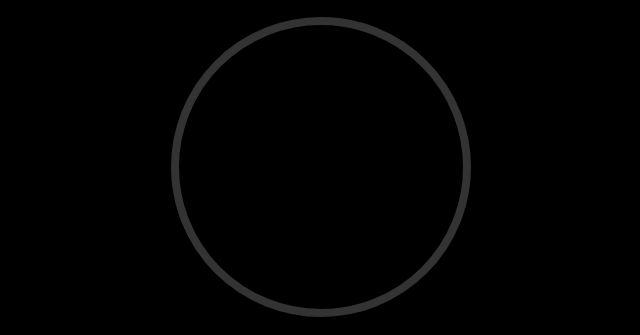
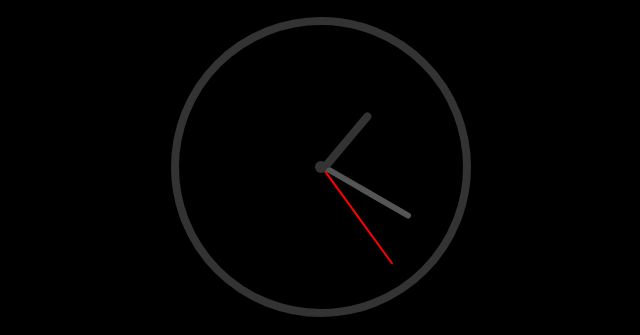
Before and after one commit to Z-Fikri17/MyProject, a plain HTML site: page alpineclock-main/index.html in a window 1280 px wide. Shown: the part 40-375 px from the top of the page, without its empty margins (149-789 px from the left). Drawn offline with nearby package versions, Linux system fonts and the light colour scheme; files that its build step writes are made by us from their sources; no server answers.

Commit message:
Update index.html

```diff
--- a/alpineclock-main/index.html
+++ b/alpineclock-main/index.html
@@ -182,6 +182,48 @@
   margin-left: -15px;
 }
 
+    .hand {
+    position: absolute;
+    bottom: 50%;
+    left: 50%;
+    transform-origin: bottom center;
+    background-color: #333;
+    border-radius: 4px;
+  }
+
+  .hour {
+    width: 8px;
+    height: 70px;
+    background-color: #333;
+    z-index: 3;
+  }
+
+  .minute {
+    width: 6px;
+    height: 100px;
+    background-color: #555;
+    z-index: 2;
+  }
+
+  .second {
+    width: 2px;
+    height: 120px;
+    background-color: red;
+    z-index: 1;
+  }
+
+  .center {
+    position: absolute;
+    width: 12px;
+    height: 12px;
+    background: #333;
+    border-radius: 50%;
+    top: 50%;
+    left: 50%;
+    transform: translate(-50%, -50%);
+    z-index: 5;
+  }
+
 </style>
 
 
```
